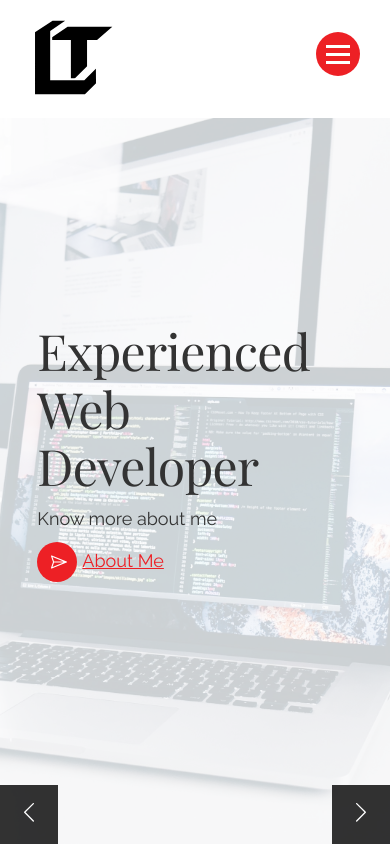
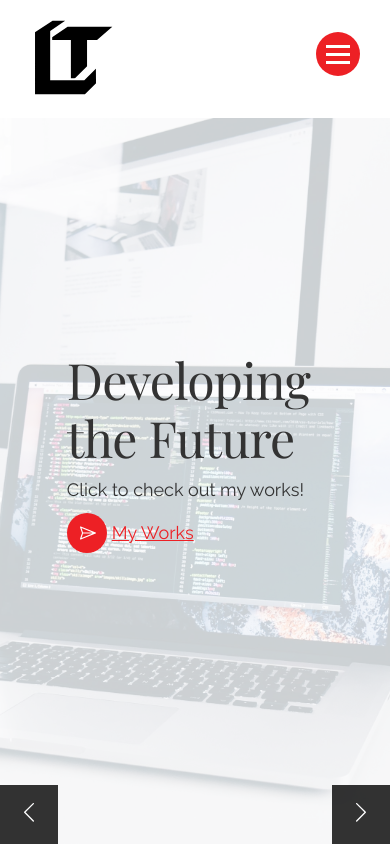
Before and after one commit to loitruong/FE-Portfolio, a React (Create React App) app: page / in a window 390 px wide. Built offline with nearby package versions, Linux system fonts and the light colour scheme.

Commit message:
Add slider mobile
responsive to slider
fix the race condition issue for lt-config

```diff
--- a/src/components/slider.scss
+++ b/src/components/slider.scss
@@ -1,20 +1,23 @@
 @import '../scss/variables.scss';
 
 
-.Slider{
+.Slider {
   width: 100%;
   height: 100vh;
   //overflow: hidden;
   position: relative;
   margin-right: 290px;
   font-size: 18px;
-	@media($xxlg){
+
+  @media($xxlg) {
     margin-right: 240px;
   }
-	@media($lg){
+
+  @media($lg) {
     margin-right: 160px
   }
-	@media($md){
+
+  @media($md) {
     margin-right: 0;
     height: calc(100vh - #{$menu-size});
   }
@@ -24,7 +27,7 @@
 
 
 
-	.Slider__SlideBG{
+  .Slider__SlideBG {
     background: transparent;
     width: 100%;
     height: 100vh;
@@ -35,81 +38,14 @@
     left: 0;
     top: 0;
     background-color: $black;
-		@media($md){
+
+    @media($md) {
       height: calc(100vh - #{$menu-size});
     }
   }
-	.Slider__Content{
-		width: 800px;
-		padding: 0px 80px;
-		transform: translateX(0);
-		margin-right: -160px;
-		height: 600px;
-		max-height: 90vh;
-		vertical-align: middle;
-		display: table;
-		z-index: 1;
-		@media($xxlg){
-			margin-right: -100px;
-			width: 600px;
-			height: 450px;
-		}
-		@media($lg){
-			margin-right: -80px;
-		}
-		@media($md){
-			width: 100%;
-			margin: 0;
-			height: calc(100vh - #{$menu-size} - 58.64px);
-		}
-		.Slider__Content__Cell{
-			display: table-cell;
-			vertical-align: middle;
-		}
-		h2{
-			font-size: 72px;
-			font-family: $title-font;
-			position: relative;
-			@media($xxlg){
-				font-size: 68px;
-			}
-			@media($phone){
-				font-size: 50px;
-			}
-			@media($phone-sm){
-				font-size: 42px;
-			}
-		}
-		p{
-			position: relative;
-		}
-		.Slider__Box{
-			position: absolute;
-			top: 0;
-			left: 0;
-			width: 800px;
-			height: auto;
-			@media($xxlg){
-				width: 600px;
-				height: auto;
-			}
-			@media($md){
-				display: none;
-			}
-			rect{
-				stroke-width: 3px;
-				stroke: $red;
-				stroke-dasharray: 150 540;
-				fill: rgba(255,255,255,.75);
-				@media all and (-ms-high-contrast: none), (-ms-high-contrast: active) {
-					stroke-dasharray: 660 0;
-					stroke-width: 1px;
-				}
-			}
-		}
-	}
 
-	.Slider__Button{
+
+  .Slider__Button {
     color: $red;
     display: inline-flex;
     width: auto;
@@ -118,26 +54,33 @@
     height: 40px;
     align-items: center;
     outline: none;
-		&:focus, &:hover{
+
+    &:focus,
+    &:hover {
       padding: 0 50px 0 45px;
       text-decoration: none;
-			&:before{
+
+      &:before {
         width: 100%;
       }
-			&:after{
+
+      &:after {
         width: 100%;
         transition: all .3s linear 0.13s;
         letter-spacing: normal;
       }
-			span{
+
+      span {
         color: transparent;
       }
-			svg{
+
+      svg {
         left: 100%;
         transform: translate(-35px, -8px);
       }
     }
-		&:before{
+
+    &:before {
       content: '';
       width: 40px;
       height: 40px;
@@ -150,7 +93,8 @@
       transition: linear .3s all;
       z-index: 0;
     }
-		&:after{
+
+    &:after {
       content: attr(data-text);
       position: absolute;
       left: 45px;
@@ -166,7 +110,8 @@
       z-index: 1;
       letter-spacing: -3px;
     }
-		svg{
+
+    svg {
       width: 16px;
       height: 16px;
       position: absolute;
@@ -177,45 +122,58 @@
       display: block;
       background-color: $red;
       z-index: 2;
-			path{
+
+      path {
         fill: white;
       }
     }
-		span{
+
+    span {
       position: relative;
       z-index: 1;
     }
   }
-	.Slider__Controller{
+
+  .Slider__Controller {
     position: absolute;
     right: -290px;
     top: 50%;
     transform: translateY(-71px);
-		@media($xxlg){
+    z-index: 5;
+    background: white;
+
+    @media($xxlg) {
       right: -240px;
     }
-		@media($lg){
+
+    @media($lg) {
       right: -160px;
     }
-		@media($md){
+
+    @media($md) {
       display: none;
     }
-		svg{
+
+    svg {
       width: 50px;
       height: 50px;
-			@media($lg){
+
+      @media($lg) {
         width: 40px;
         height: 40px;
       }
     }
-		>span{
+
+    >span {
       display: block;
       margin: 10px 0;
-			@media($lg){
+
+      @media($lg) {
         margin: 5px 0;
       }
     }
-		button{
+
+    button {
       background: none;
       border: none;
       outline: none;
@@ -223,19 +181,23 @@
       cursor: pointer;
       padding: 0;
       margin-left: 18px;
-			@media($lg){
+
+      @media($lg) {
         margin-left: 13px;
       }
-			span{
+
+      span {
         display: none;
       }
-			svg{
+
+      svg {
         width: 15px;
         height: 30px;
       }
     }
   }
-	.Slider__MobileController{
+
+  .Slider__MobileController {
     display: none;
     position: absolute;
     left: 0;
@@ -243,38 +205,134 @@
     width: 100%;
     bottom: 0;
     z-index: 2;
-		@media($md){
+
+    @media($md) {
       display: block;
     }
-		button{
+
+    button {
       text-align: center;
-			background-color: rgba(0,0,0,.8);
+      background-color: rgba(0, 0, 0, .8);
       border: none;
       cursor: pointer;
       padding: 18px 24px;
       outline: none;
-			&:focus, &:active{
+
+      &:focus,
+      &:active {
         background-color: $red;
       }
-			span{
+
+      span {
         display: none;
       }
-			svg{
+
+      svg {
         width: 10px;
         height: 18.64px;
         fill: white;
       }
     }
-		button:last-child{
+
+    button:last-child {
       float: right;
     }
   }
 }
 
 
+.Slider__Content {
+  width: 800px;
+  padding: 0px 80px;
+  transform: translate(-160px, -300px);
+  height: 600px;
+  max-height: 90vh;
+  vertical-align: middle;
+  display: table;
+  z-index: 1;
+  position: fixed;
+  top: 150%;
+  right: 0;
 
+  @media($xxlg) {
+    transform: translate(-100px, -225px);
+    width: 600px;
+    height: 450px;
+  }
 
-.Slider__Slide{
+  @media($lg) {
+    transform: translate(-80px, -225px);
+  }
+
+  @media($md) {
+    width: 100%;
+    margin: 0;
+    height: calc(100vh - #{$menu-size} - 58.64px);
+    transform: none;
+    top: 0;
+    left: 0;
+    right: 0;
+    position: relative;
+  }
+
+  .Slider__Content__Cell {
+    display: table-cell;
+    vertical-align: middle;
+  }
+
+  h2 {
+    font-size: 72px;
+    font-family: $title-font;
+    position: relative;
+    white-space: pre-line;
+    @media($xxlg) {
+      font-size: 68px;
+    }
+
+    @media($phone) {
+      font-size: 50px;
+    }
+
+    @media($phone-sm) {
+      font-size: 42px;
+    }
+  }
+
+  p {
+    position: relative;
+  }
+
+  .Slider__Box {
+    position: absolute;
+    top: 0;
+    left: 0;
+    width: 800px;
+    height: auto;
+
+    @media($xxlg) {
+      width: 600px;
+      height: auto;
+    }
+
+    @media($md) {
+      display: none;
+    }
+
+    rect {
+      stroke-width: 3px;
+      stroke: $red;
+      stroke-dasharray: 150 540;
+      fill: rgba(255, 255, 255, .75);
+
+      @media all and (-ms-high-contrast: none), (-ms-high-contrast: active) {
+        stroke-dasharray: 660 0;
+        stroke-width: 1px;
+      }
+    }
+  }
+}
+
+.Slider__Slide {
   display: flex;
   width: 100%;
   height: 100%;
@@ -285,12 +343,16 @@
   z-index: 1;
   top: 100%;
   left: 0;
-	@media($md){
+
+  @media($md) {
     align-items: start;
-		&:before{
+    top: 0;
+    left: 100%;
+
+    &:before {
       content: "";
       position: absolute;
-			background-color: transparent;
+      background-color: rgba(255, 255, 255, .8);
       left: 0;
       right: 0;
       top: 0;
@@ -301,42 +363,100 @@
 }
 
 
-$aniDuration: 0.5s;
+$aniDuration: .5s;
+$aniBoxDuration: .5s;
 
-.Slider__Slide.Active{
+.Slider__Slide.Active {
   top: 0;
-	.Slider__Box{
-		rect{
-			animation: 1s box linear forwards .5s;
+  left: 0;
+
+  .Slider__Content {
+    top: 50%;
+
+    @media($md) {
+      top: 0;
+      left: 0;
+      right: 0;
+      opacity: 0;
+      animation: $aniBoxDuration boxfadein cubic-bezier(0.4, 0, 1, 1) forwards 0s;
     }
   }
-	@media($md){
-		&:before{
-			background-color: rgba(255,255,255, .8);
+
+  .Slider__Box rect {
+    animation: 0.5s box linear forwards 0s;
+  }
+
+
+}
+
+.Slider__Slide.center2next {
+  animation: $aniDuration center2top linear forwards 0s;
+
+  @media($md) {
+    animation: $aniDuration center2right linear forwards 0s;
+  }
+
+  .Slider__Content {
+    animation: $aniBoxDuration boxcenter2right cubic-bezier(0.4, 0, 1, 1) forwards 0s;
+
+    @media($md) {
+      animation: none;
     }
   }
 }
 
-.Slider__Slide.center2next{
-	animation: $aniDuration center2next linear forwards 0s;
-}
-.Slider__Slide.center2prev{
-	animation: $aniDuration center2prev linear forwards 0s;
-}
-.Slider__Slide.prev2center{
-	animation: $aniDuration prev2center linear forwards 0s;
+.Slider__Slide.center2prev {
+  animation: $aniDuration center2bottom linear forwards 0s;
+
+  @media($md) {
+    animation: $aniDuration center2left linear forwards 0s;
   }
 
-.Slider__Slide.next2center{
-	animation: $aniDuration next2center linear forwards 0s;
+  .Slider__Content {
+    animation: $aniBoxDuration boxcenter2right cubic-bezier(0.4, 0, 1, 1) forwards 0s;
+
+    @media($md) {
+      animation: none;
+    }
+  }
 }
 
+.Slider__Slide.prev2center {
+  animation: $aniDuration top2center linear forwards 0s;
+  z-index: 2;
 
+  @media($md) {
+    animation: $aniDuration left2center linear forwards 0s;
+  }
 
+  .Slider__Content {
+    animation: $aniBoxDuration boxtop2center ease forwards 0s;
 
+    @media($md) {
+      animation: none;
+      opacity: 0;
+    }
+  }
+}
 
+.Slider__Slide.next2center {
+  animation: $aniDuration bottom2center linear forwards 0s;
+  z-index: 2;
 
+  @media($md) {
+    animation: $aniDuration right2center linear forwards 0s;
+  }
 
+  .Slider__Content {
+    animation: $aniBoxDuration boxbottom2center ease forwards 0s;
+
+    @media($md) {
+      animation: none;
+      opacity: 0;
+    }
+  }
+
+}
 
 
 
@@ -344,47 +464,146 @@ $aniDuration: 0.5s;
   0% {
     stroke-dasharray: 150 540;
   }
+
   100% {
     stroke-dasharray: 660 0;
   }
 }
 
+@keyframes boxcenter2right {
+  0% {
+    right: 0;
+  }
 
-@keyframes center2next{
+  100% {
+    right: -100%;
+  }
+}
+
+@keyframes boxbottom2center {
+  0% {
+    top: -150%;
+  }
+
+  100% {
+    top: 50%;
+  }
+}
+
+@keyframes boxtop2center {
+  0% {
+    top: 150%;
+  }
+
+  100% {
+    top: 50%;
+  }
+}
+
+@keyframes boxfadein {
+  0% {
+    opacity: 0;
+    top: 30px;
+  }
+
+  100% {
+    opacity: 1;
+    top: 0;
+  }
+}
+
+@keyframes boxfadeout {
+  0% {
+    opacity: 1;
+  }
+
+  100% {
+    opacity: 0;
+  }
+}
+
+
+
+@keyframes center2top {
   0% {
     top: 0;
   }
+
   100% {
     top: 100%;
   }
 }
 
 
-@keyframes center2prev {
+@keyframes center2bottom {
   0% {
     top: 0;
   }
+
   100% {
     top: -100%;
   }
 }
 
+@keyframes center2right {
+  0% {
+    left: 0;
+  }
 
-@keyframes prev2center {
+  100% {
+    left: 100%;
+  }
+}
+
+@keyframes center2left {
+  0% {
+    left: 0;
+  }
+
+  100% {
+    left: -100%;
+  }
+}
+
+
+@keyframes top2center {
   0% {
     top: -100%;
   }
+
   100% {
     top: 0;
   }
 }
 
+@keyframes left2center {
+  0% {
+    left: -100%;
+  }
 
-@keyframes next2center {
+  100% {
+    left: 0;
+  }
+}
+
+
+
+@keyframes bottom2center {
   0% {
     top: 100%;
   }
+
   100% {
     top: 0;
   }
 }
+
+@keyframes right2center {
+  0% {
+    left: 100%;
+  }
+
+  100% {
+    left: 0;
+  }
+}
--- a/src/components/slider.tsx
+++ b/src/components/slider.tsx
@@ -1,5 +1,7 @@
 import React, {createRef} from 'react';
+import { Link, NavLink } from "react-router-dom";
 import ltConfig from '../controls/lt-config';
+import { PageType } from '../controls/lt-router';
 import { ReactComponent as IconDown } from '../svg/icon-down.svg';
 import { ReactComponent as IconUp } from '../svg/icon-up.svg';
 import { ReactComponent as IconLeft } from '../svg/icon-leftarrow.svg';
@@ -21,9 +23,17 @@ enum CSSANIMATION {
 	NEXT2CENTER = "next2center"
 }
 
-export default class Slider extends React.Component<{},{slideName:string}> {
+interface Banner{
+	img: string;
+	title: string;
+	desc: string;
+	linkName : string;
+	link: string;
+}
 
-	banners 		: Array<string> = [];
+export default class Slider extends React.Component<{},{slideState:Banner}> {
+
+	banners 		: Array<Banner> = [];
 	activeSlide : number;
 
 	//currentWheel will track the user mouse wheel direction
@@ -42,17 +52,34 @@ export default class Slider extends React.Component<{},{slideName:string}> {
 	// I need to come up with a better solution to calculate the time instead of reply on hard-code for this number
 	// the barrier is I'm using animation via CSS class, and it's hard to get the variable from SCSS
 	// maybe I should define CSS animation duration in javascript
-	slideTotalAnimationTime: number = 1000
+	slideTotalAnimationTime: number = 500
 
 
 	constructor(props:any){
-		super(props)
-
+		super(props);
 		this.banners = [
-			"banner-01.jpg",
-			"banner-02.jpg",
-			"banner-03.jpg",
-			"banner-04.jpg",
+			{
+				img: "banner-01.jpg",
+				title: 'Developing \n the Future',
+				desc: 'Click to check out my works!',
+				linkName: 'My Works',
+				link: ltConfig.myRouter.getLink(PageType.PROJECTS)!.url
+				//link: ''
+			},
+			{
+				img: "banner-02.jpg",
+				title: 'Experienced \n Web Developer',
+				desc: 'Know more about me',
+				linkName: 'About Me',
+				link: ltConfig.myRouter.getLink(PageType.ABOUT)!.url
+			},
+			{
+				img: "banner-03.jpg",
+				title: 'Connecting \n the Web',
+				desc: 'Tell me your concerns',
+				linkName: 'Contact Me',
+				link: ltConfig.myRouter.getLink(PageType.CONTACT)!.url
+			}
 		];
 
 		this.currentWheel = 0;
@@ -60,10 +87,12 @@ export default class Slider extends React.Component<{},{slideName:string}> {
 		this.activeSlide = 0;
 
 		//set default state
-		this.state = {slideName: this.banners[this.activeSlide] };
+		this.state = {slideState: this.banners[this.activeSlide] };
 
 		this.isChangingSlide = false;
 		this.handleWheel = this.handleWheel.bind(this);
+		this.nextClick = this.nextClick.bind(this);
+		this.prevClick = this.prevClick.bind(this);
 	}
 
 
@@ -95,7 +124,7 @@ export default class Slider extends React.Component<{},{slideName:string}> {
 
 		setTimeout(function() {
 			self.setState({
-				slideName: self.banners[self.activeSlide]
+				slideState: self.banners[self.activeSlide]
 			});
 
 			self.isChangingSlide = false;
@@ -146,6 +175,30 @@ export default class Slider extends React.Component<{},{slideName:string}> {
 		}
 	}
 
+	nextClick(event:any){
+		let self = this;
+		event.preventDefault();
+		self.isChangingSlide = true;
+		self.activeSlide++;
+		if(self.activeSlide >= self.banners.length){
+			self.activeSlide = 0;
+		}
+		self.changeSlide(Direction.NEXT);
+	}
+
+
+	prevClick(event:any){
+		let self = this;
+		event.preventDefault();
+		self.isChangingSlide = true;
+		self.activeSlide--;
+		if(self.activeSlide < 0){
+			self.activeSlide = self.banners.length-1;
+		}
+		self.changeSlide(Direction.PREVIOUS);
+	}
+
+
 
 	componentDidMount() {
 		this.mElement = this.mRef.current;
@@ -163,29 +216,30 @@ export default class Slider extends React.Component<{},{slideName:string}> {
     return (
     	<div ref={this.mRef} className="Slider">
     		<div>
-					{this.banners.map((banner:string, index) => {
-	           return  <Slide key={"banner_"+index} isActive={self.activeSlide === index} slideName={banner} />
+					{this.banners.map((banner:Banner, index) => {
+	           return  <Slide key={"banner_"+index} isActive={self.activeSlide === index} banner={banner} />
 					})}
 				</div>
     		<div className="Slider__Controller">
-    			<button  type="button"><span>Up</span><IconUp /></button>
+    			<button onClick={self.prevClick} type="button"><span>Up</span><IconUp /></button>
     			<span><IconMouse /></span>
-    			<button  type="button"><span>Down</span><IconDown /></button>
+    			<button onClick={self.nextClick} type="button"><span>Down</span><IconDown /></button>
     		</div>
 	    	<div className="Slider__MobileController">
-	    	  <button className="Slider__MobileController__Previous" type="button"><span>Previous</span><IconLeft /></button>
-	    	  <button className="Slider__MobileController__Next" type="button"><span>Next</span><IconRight /></button>
+	    	  <button onClick={self.prevClick} className="Slider__MobileController__Previous" type="button"><span>Previous</span><IconLeft /></button>
+	    	  <button onClick={self.nextClick} className="Slider__MobileController__Next" type="button"><span>Next</span><IconRight /></button>
 	    	</div>
     	</div>
     );
   }
 }
 
-class Slide extends React.Component<{slideName:string, isActive:boolean},{}>{
-	BANNERPATH : string =  process.env.PUBLIC_URL +"/assets/banner/";
+class Slide extends React.Component<{banner:Banner, isActive:boolean},{}>{
 	render(){
+		console.log('hey im render first from slide');
+		let BANNERPATH  =  process.env.PUBLIC_URL +"/assets/banner/";
 		let slideStyle = {
-			backgroundImage: "url("+ this.BANNERPATH + this.props.slideName + ")"
+			backgroundImage: "url("+ BANNERPATH + this.props.banner.img + ")"
 		}
 		let activeClass = this.props.isActive ? 'Active' : '';
 		return (
@@ -195,9 +249,12 @@ class Slide extends React.Component<{slideName:string, isActive:boolean},{}>{
 				<div className="Slider__Content">
 					<div className="Slider__Content__Cell">
 						<svg className="Slider__Box" version="1.1" xmlns="http://www.w3.org/2000/svg" x="0px" y="0px" viewBox="0 0 800 600"><rect x="0" y="0" width="100%" height="100%"/></svg>
-						<h2>Experienced <br /> Web Developer</h2>
-						<p>Know more about me</p>
-						<a className="Slider__Button" href="/about" data-text="About Me"><span>About Me</span> <IconDart /></a>
+						<h2>{this.props.banner.title}</h2>
+						<p>{this.props.banner.desc}</p>
+						<NavLink className="Slider__Button" to={this.props.banner.link} data-text={this.props.banner.linkName}>
+							<span>{this.props.banner.linkName}</span>
+							<IconDart />
+						</NavLink >
 					</div>
 				</div>
 			</div>
--- a/src/controls/lt-router.tsx
+++ b/src/controls/lt-router.tsx
@@ -92,10 +92,10 @@ export default class LTRouter{
 		return this.links.filter( (link) => link.type ===  LinkType.PAGE);
 	}
 
-	public getRouter(rEl?:React.CElement<any,any>){
+	public getRouter(children:JSX.Element){
 		return(
 			<Router>
-					{rEl}
+					{children}
 			  	<div className="body-container">
 						<div className="app-container">
 							<Switch>
```
Also changed, not shown: src/controls/lt-config.tsx (+3 -4 lines), src/index.tsx (+6 -1 lines). Lines whose indentation alone changed are shown as unchanged.
